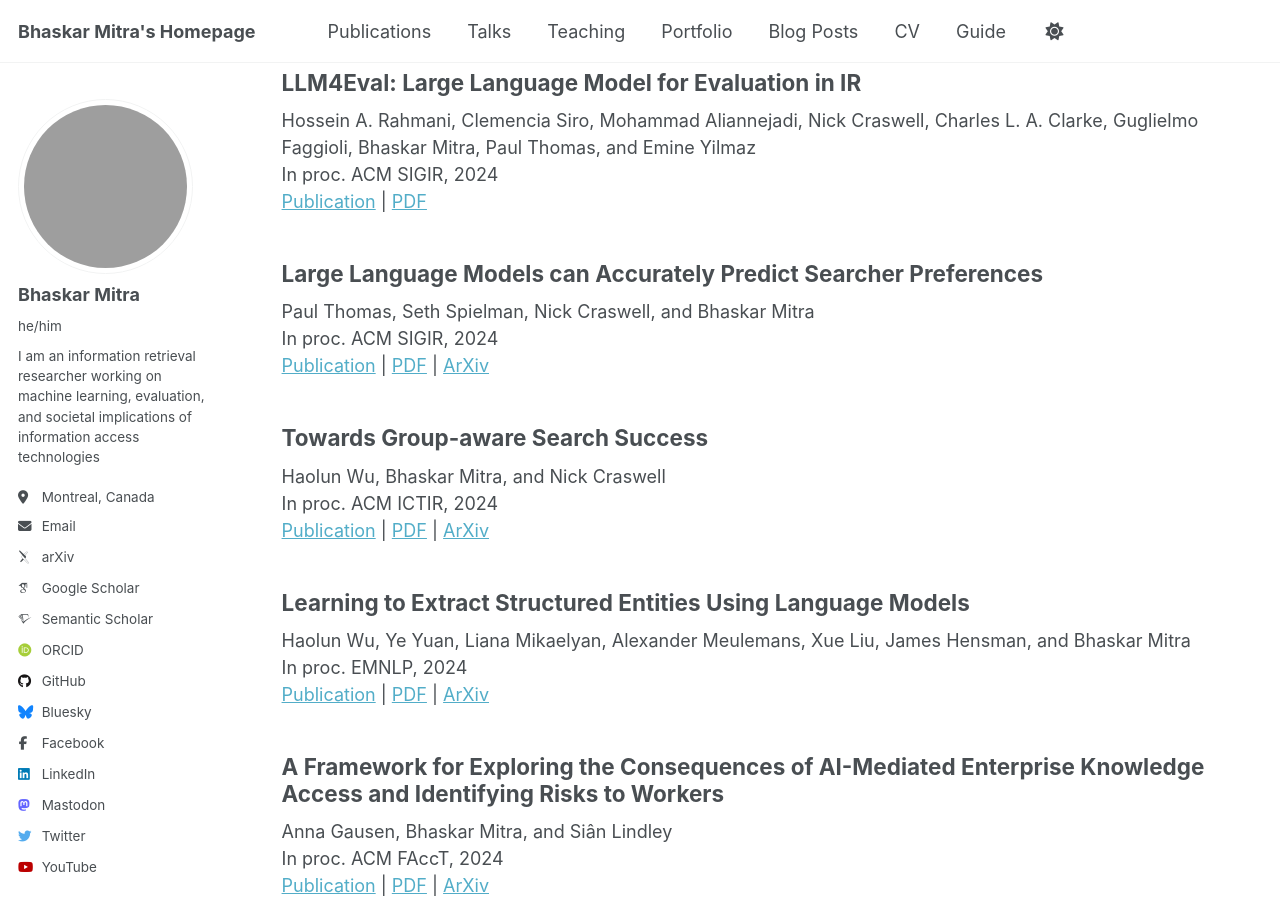
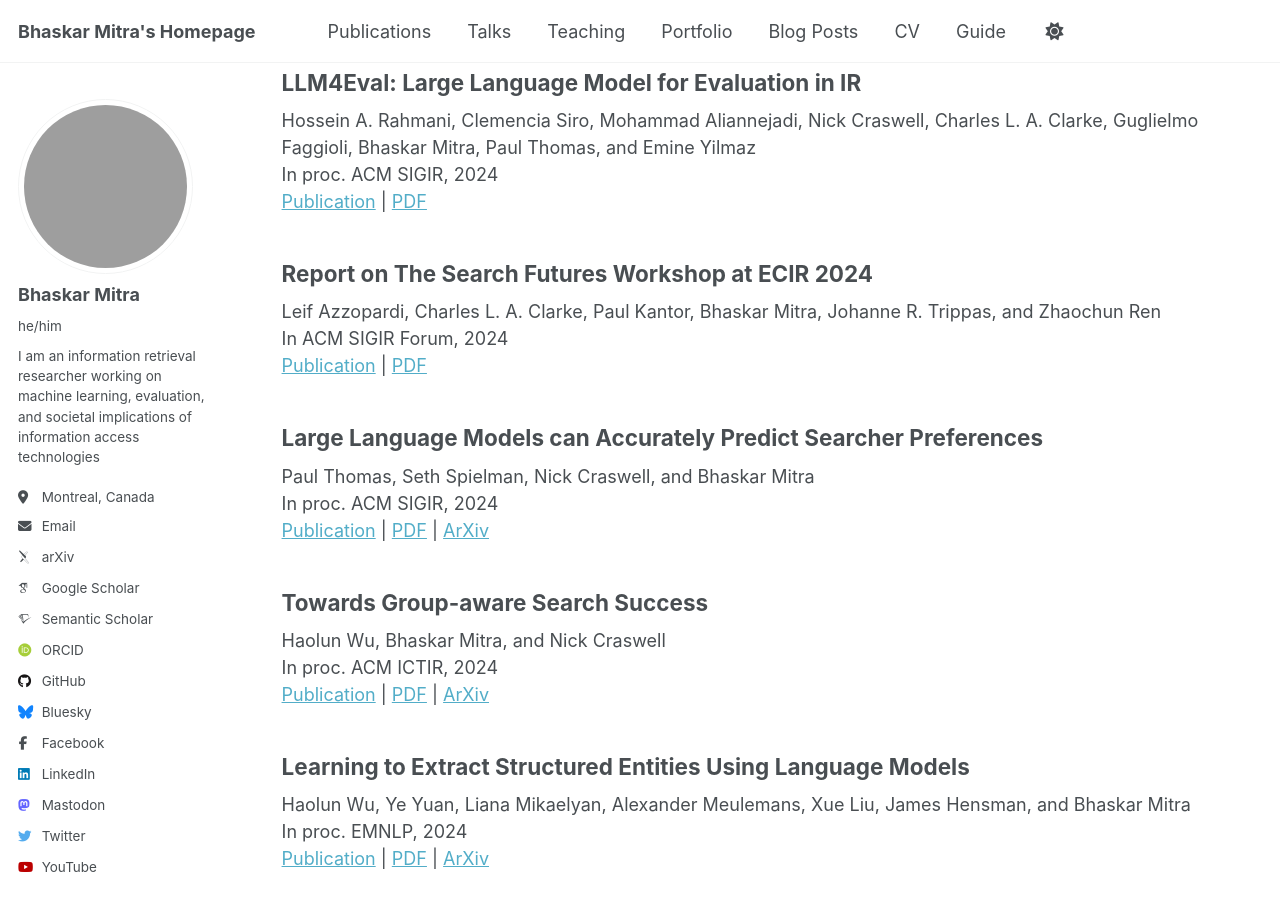
Before and after one commit to bhaskar-mitra/bhaskar-mitra.github.io, a Jekyll site: the page built from _pages/publications.html, in a window 1280 px wide and 900 px high, scrolled down 3393 px. Built offline with Jekyll 4.4.1, drawn with Linux system fonts in a browser that asks for light colours; some web fonts are replaced; grey boxes are pictures that could not be loaded.

Commit message:
Update publications.html

```diff
--- a/_pages/publications.html
+++ b/_pages/publications.html
@@ -127,6 +127,12 @@ author_profile: true
     Hossein A. Rahmani, Clemencia Siro, Mohammad Aliannejadi, Nick Craswell, Charles L. A. Clarke, Guglielmo Faggioli, Bhaskar Mitra, Paul Thomas, and Emine Yilmaz<br/>
     In proc. ACM SIGIR, 2024<br/>
     <a href="https://dl.acm.org/doi/10.1145/3626772.3657992">Publication</a> | <a href="../files/3626772.3657992.pdf">PDF</a>
+  </article>
+  <article class="archive__item" itemscope itemtype="http://schema.org/CreativeWork">
+    <h2>Report on The Search Futures Workshop at ECIR 2024</h2>
+    Leif Azzopardi, Charles L. A. Clarke, Paul Kantor, Bhaskar Mitra, Johanne R. Trippas, and Zhaochun Ren<br/>
+    In ACM SIGIR Forum, 2024<br/>
+    <a href="https://dl.acm.org/doi/10.1145/3687273.3687288">Publication</a> | <a href="../files/3687273.3687288.pdf">PDF</a>
   </article>
   <article class="archive__item" itemscope itemtype="http://schema.org/CreativeWork">
     <h2>Large Language Models can Accurately Predict Searcher Preferences</h2>
```
